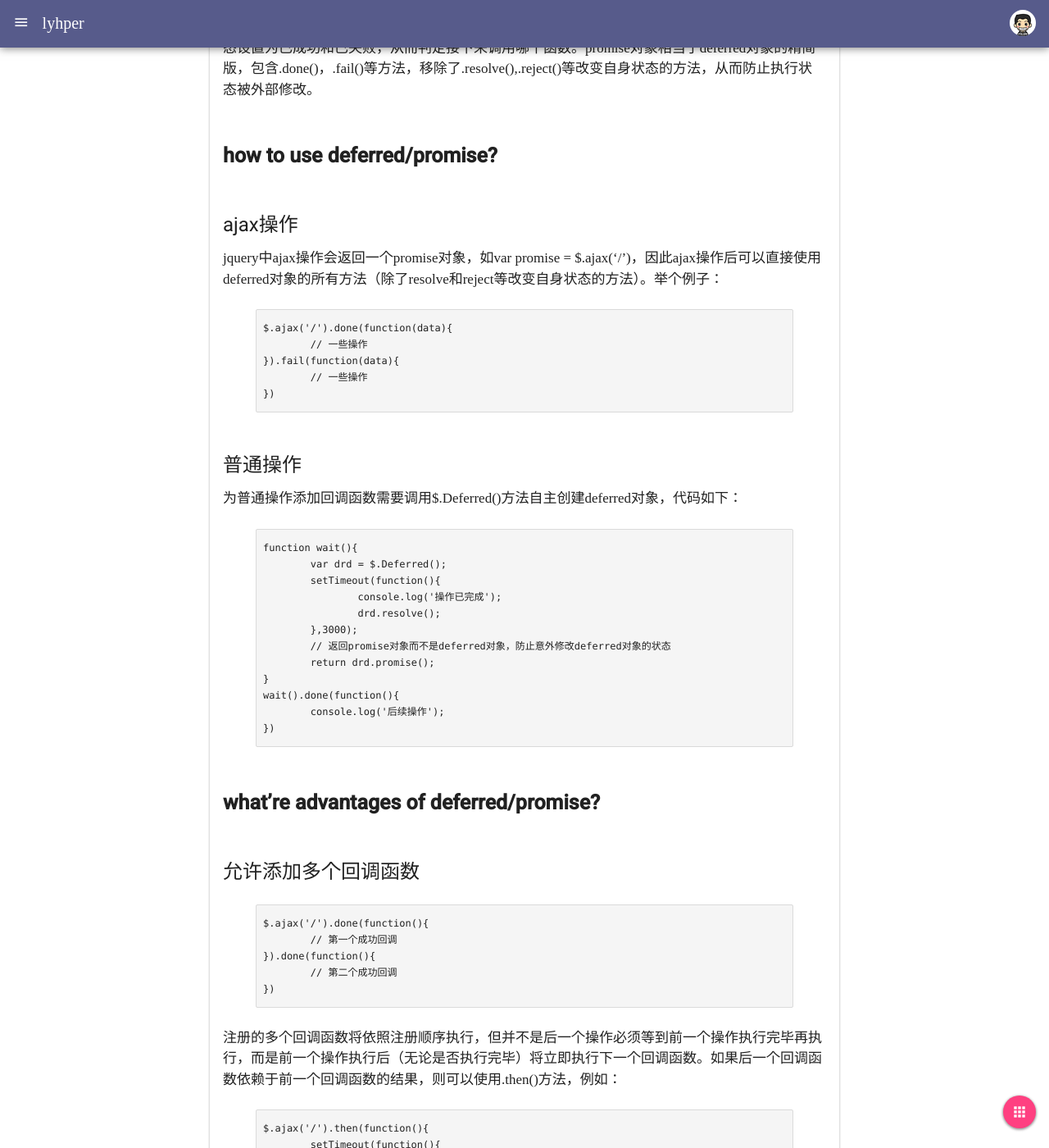
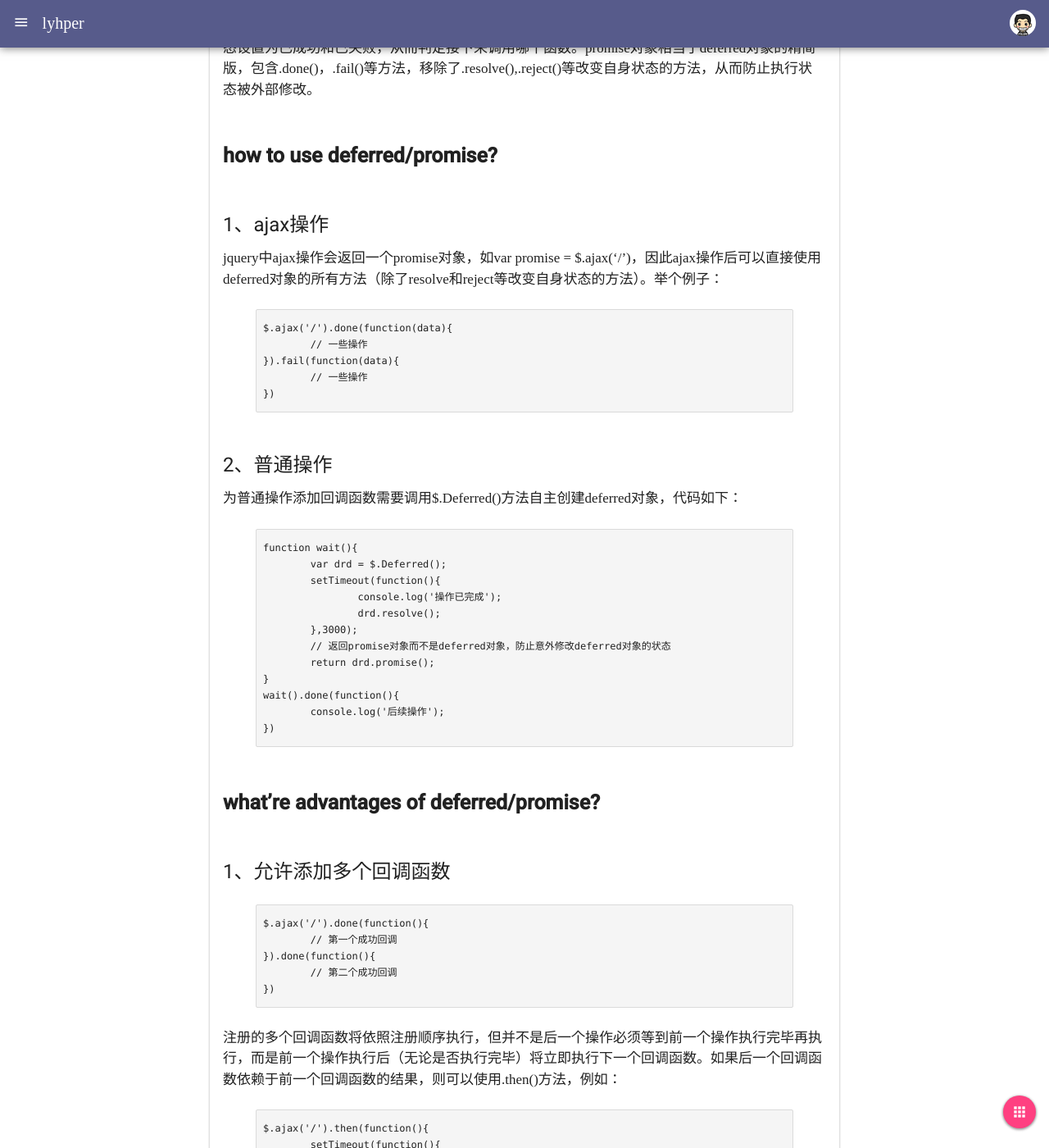
Before and after one commit to lyhper/lyhper.github.io, a Jekyll site: the page built from _posts/2016-05-13-jquery-deferred-promise.md, in a window 1280 px wide and 1400 px high, scrolled down 482 px. Shown: the whole window at 82% size. Built offline with Jekyll 4.4.1, drawn with Linux system fonts in a browser that asks for light colours; comment, search, counter and statistics services are not loaded; some of the changed text lies outside the part shown.

Commit message:
commit post

```diff
--- a/_posts/2016-05-13-jquery-deferred-promise.md
+++ b/_posts/2016-05-13-jquery-deferred-promise.md
@@ -11,7 +11,7 @@ deferred（延迟）是由$.Deferred()创建的一个对象，它可用于以链
 
 ## how to use deferred/promise?
 
-### ajax操作
+### 1、ajax操作
 jquery中ajax操作会返回一个promise对象，如var promise = $.ajax('/')，因此ajax操作后可以直接使用deferred对象的所有方法（除了resolve和reject等改变自身状态的方法）。举个例子：
 {% highlight ruby %}
 $.ajax('/').done(function(data){
@@ -21,7 +21,7 @@ $.ajax('/').done(function(data){
 })
 {% endhighlight %}
 
-### 普通操作
+### 2、普通操作
 为普通操作添加回调函数需要调用$.Deferred()方法自主创建deferred对象，代码如下：
 {% highlight ruby %}
 function wait(){
@@ -40,7 +40,7 @@ wait().done(function(){
 
 ## what're advantages of deferred/promise?
 
-### 允许添加多个回调函数
+### 1、允许添加多个回调函数
 {% highlight ruby %}
 $.ajax('/').done(function(){
 	// 第一个成功回调
@@ -73,7 +73,7 @@ $.ajax('/').then(function(){
 {% endhighlight %}
 这里的执行结果会是符合预期的，即先打印1，再打印2。这里第二个回调函数会等待第一个回调函数执行完毕后再执行，因为第一个.then()函数传入的方法返回了一个自己创建的deferred对象，从而覆盖了默认deferred对象的执行状态。
 
-### 为多个操作指定回调函数
+### 2、为多个操作指定回调函数
 使用$.when()可以为多个操作指定回调函数，例如：
 {% highlight ruby %}
 $.when($.ajax('/test1'),$.ajax('/test2')).done(function(xhr1,xhr2){
```
Also changed, not shown: other parts of _posts/2016-05-13-jquery-deferred-promise.md (+1 -1 lines).
